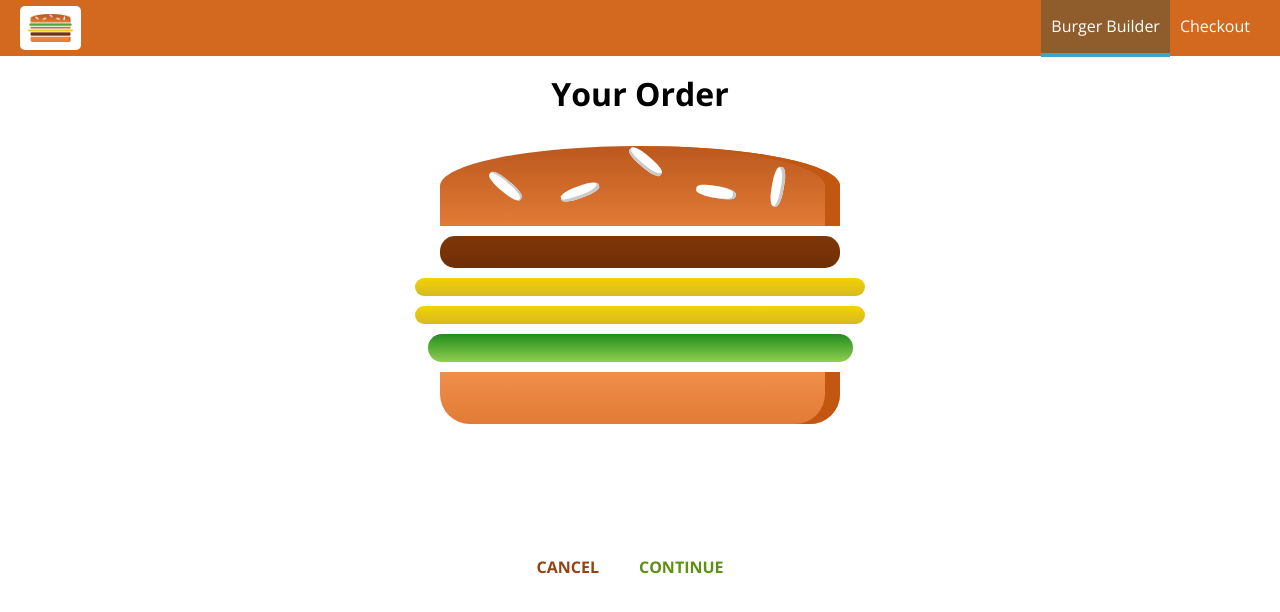
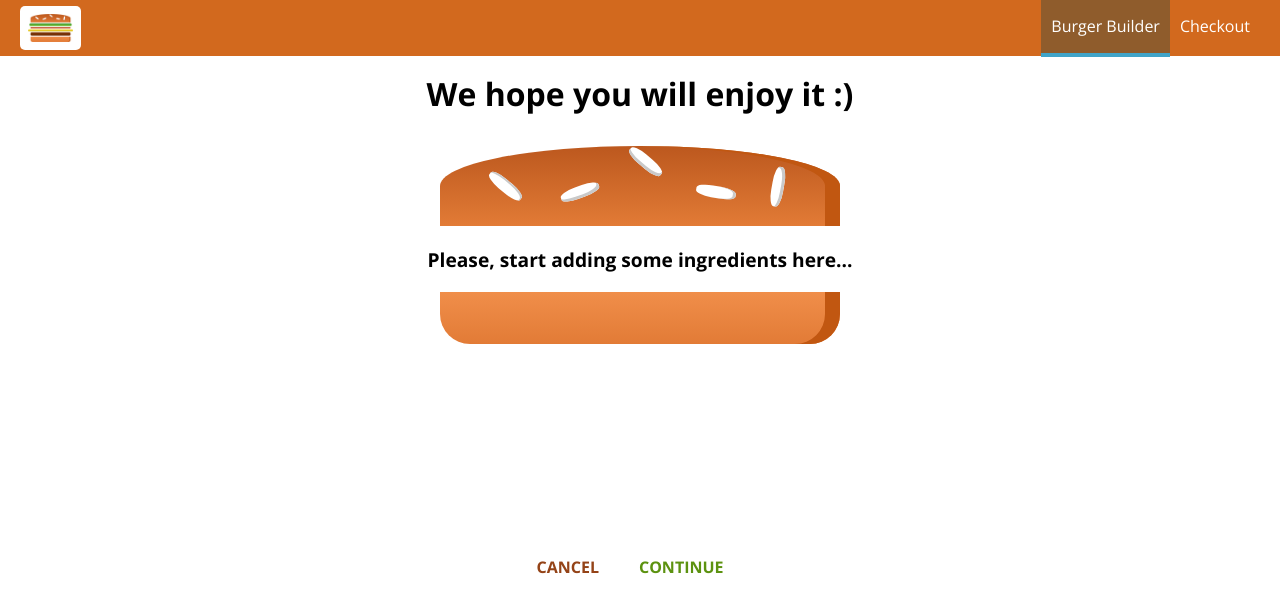
Before and after one commit to ican17/BurgerBuilder, a React (Create React App) app: page /checkout in a window 1280 px wide. Shown: the top 612 px of the page. Built offline with nearby package versions, Linux system fonts and the light colour scheme.

Commit message:
Passin ingredients via Query Param

```diff
--- a/src/components/Order/CheckoutSummary/CheckoutSummary.js
+++ b/src/components/Order/CheckoutSummary/CheckoutSummary.js
@@ -6,7 +6,7 @@ import classes from '../CheckoutSummary/CheckoutSummary.module.css';
 function CheckoutSummary(props) {
     return (
         <div className={classes.CheckoutSummary}>
-            <h1>Your Order</h1>
+            <h1>We hope you will enjoy it :)</h1>
             <div style={{ width: '100%', margin: 'auto' }}>
                 <Burger ingredients={props.ingredients} />
             </div>
--- a/src/containers/BurgerBuilder/BurgerBuilder.js
+++ b/src/containers/BurgerBuilder/BurgerBuilder.js
@@ -82,7 +82,18 @@ class BurgerBuilder extends Component {
                 this.setState({ loading: false, purshasing: false })
             })
             .catch(err => this.setState({ loading: false, purshasing: false })); */
-            this.props.history.push('/checkout');
+            const queryParams = [];
+            for (const key in this.state.ingredients) {
+                if (this.state.ingredients.hasOwnProperty(key)) {
+                    queryParams.push(encodeURIComponent(key) + '=' + encodeURIComponent(this.state.ingredients[key])) ;
+
+                }
+            }
+
+            const queryString = queryParams.join('&');
+            this.props.history.push({
+                pathname: '/checkout',
+            search : '?' + queryString });
     }
     render() {
         const disabledInfo = { ...this.state.ingredients };
--- a/src/containers/Checkout/Checkout.js
+++ b/src/containers/Checkout/Checkout.js
@@ -10,6 +10,18 @@ class Checkout extends Component {
             salad:1
         }
     }
+    componentDidMount(){
+        const query = new URLSearchParams(this.props.location.search);
+        const ingredients ={
+        }
+
+        for (const param of query.entries()) {
+            ingredients[param[0]] = +param[1];
+        }
+        console.log(ingredients)
+        this.setState({ingredients: ingredients});
+    }
+
     checkoutCancelledHandler = () => {
         this.props.history.goBack();
 
```
